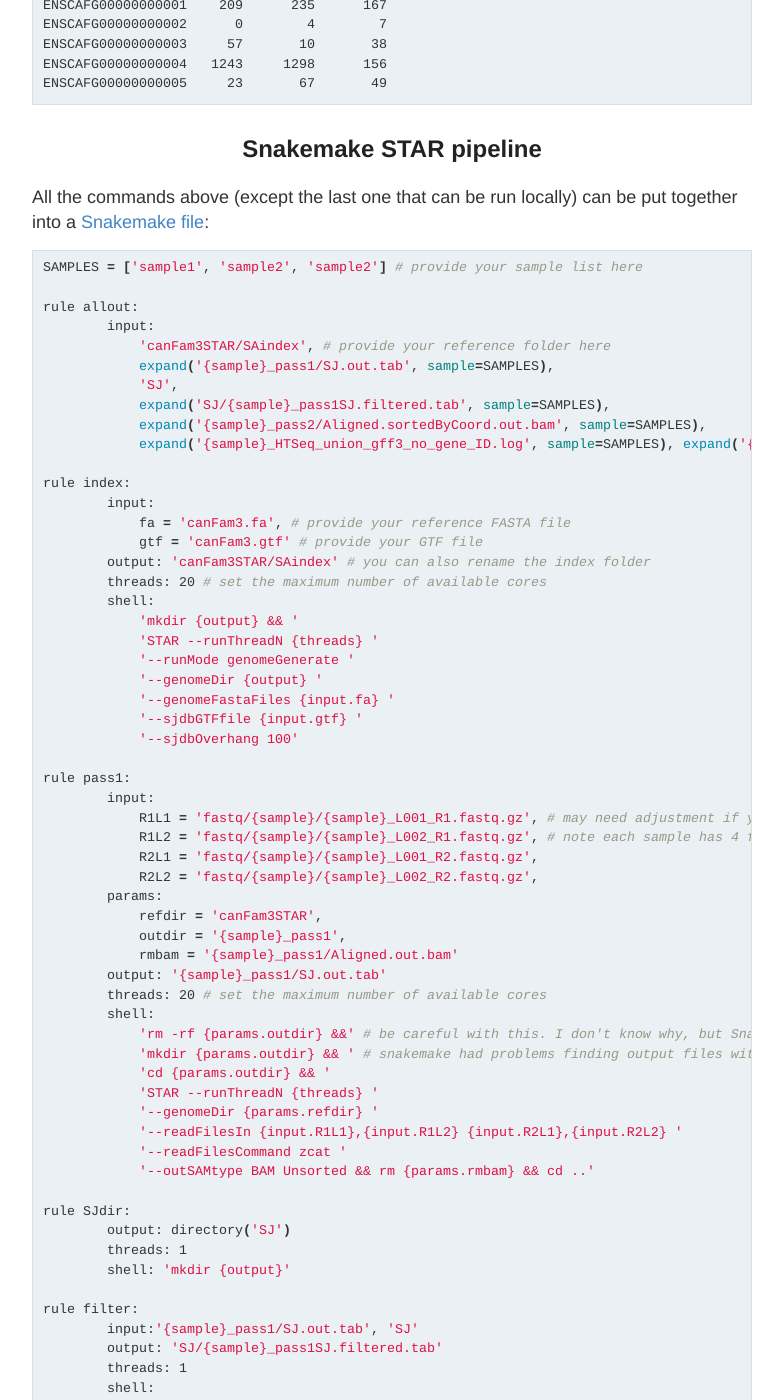
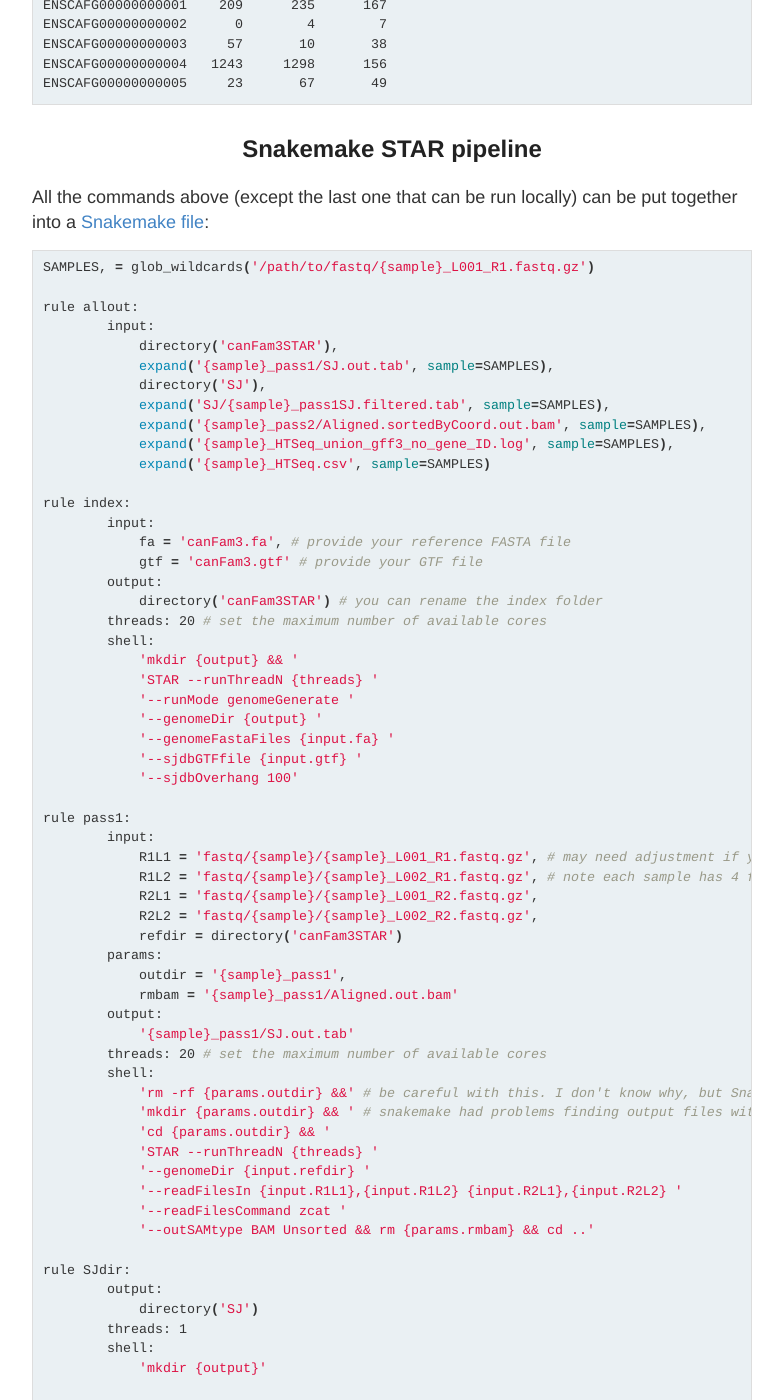
Before and after one commit to evodify/evodify.github.io, a Jekyll site: the page built from _posts/2019-04-18-rna-seq-star-snakemake.md, in a window 1280 px wide and 1400 px high, scrolled down 5141 px. Shown: the whole window, without its empty margins (248-1031 px from the left). Built offline with Jekyll 4.4.1, drawn with Linux system fonts in a browser that asks for light colours; some of the changed text lies outside the part shown.

Commit message:
updated snakemake code _posts/2019-04-18-rna-seq-star-snakemake.md

````diff
--- a/_posts/2019-04-18-rna-seq-star-snakemake.md
+++ b/_posts/2019-04-18-rna-seq-star-snakemake.md
@@ -178,22 +178,24 @@
 All the commands above (except the last one that can be run locally) can be put together into a [Snakemake file](/assets/posts/2019-04-18-rna-seq-star-snakemake/Snakefile):
 
 ```bash
-SAMPLES = ['sample1', 'sample2', 'sample2'] # provide your sample list here
+SAMPLES, = glob_wildcards('/path/to/fastq/{sample}_L001_R1.fastq.gz')
 
 rule allout:
         input:
-            'canFam3STAR/SAindex', # provide your reference folder here
+            directory('canFam3STAR'),
             expand('{sample}_pass1/SJ.out.tab', sample=SAMPLES),
-            'SJ',
+            directory('SJ'),
             expand('SJ/{sample}_pass1SJ.filtered.tab', sample=SAMPLES),
             expand('{sample}_pass2/Aligned.sortedByCoord.out.bam', sample=SAMPLES),
-            expand('{sample}_HTSeq_union_gff3_no_gene_ID.log', sample=SAMPLES), expand('{sample}_HTSeq.csv', sample=SAMPLES)
+            expand('{sample}_HTSeq_union_gff3_no_gene_ID.log', sample=SAMPLES),
+            expand('{sample}_HTSeq.csv', sample=SAMPLES)
 
 rule index:
         input:
             fa = 'canFam3.fa', # provide your reference FASTA file
             gtf = 'canFam3.gtf' # provide your GTF file
-        output: 'canFam3STAR/SAindex' # you can also rename the index folder
+        output:
+            directory('canFam3STAR') # you can rename the index folder
         threads: 20 # set the maximum number of available cores
         shell:
             'mkdir {output} && '
@@ -210,30 +212,36 @@
             R1L2 = 'fastq/{sample}/{sample}_L002_R1.fastq.gz', # note each sample has 4 fastq files ~ 2 lanes per file
             R2L1 = 'fastq/{sample}/{sample}_L001_R2.fastq.gz',
             R2L2 = 'fastq/{sample}/{sample}_L002_R2.fastq.gz',
+            refdir = directory('canFam3STAR')
         params:
-            refdir = 'canFam3STAR',
             outdir = '{sample}_pass1',
             rmbam = '{sample}_pass1/Aligned.out.bam'
-        output: '{sample}_pass1/SJ.out.tab'
+        output:
+            '{sample}_pass1/SJ.out.tab'
         threads: 20 # set the maximum number of available cores
         shell:
             'rm -rf {params.outdir} &&' # be careful with this. I don't know why, but Snakemake had problems without this cleaning.
             'mkdir {params.outdir} && ' # snakemake had problems finding output files with --outFileNamePrefix, so I used this approach instead
             'cd {params.outdir} && '
             'STAR --runThreadN {threads} '
-            '--genomeDir {params.refdir} '
+            '--genomeDir {input.refdir} '
             '--readFilesIn {input.R1L1},{input.R1L2} {input.R2L1},{input.R2L2} '
             '--readFilesCommand zcat '
             '--outSAMtype BAM Unsorted && rm {params.rmbam} && cd ..'
 
 rule SJdir:
-        output: directory('SJ')
+        output:
+            directory('SJ')
         threads: 1
-        shell: 'mkdir {output}'
+        shell:
+            'mkdir {output}'
 
 rule filter:
-        input:'{sample}_pass1/SJ.out.tab', 'SJ'
-        output: 'SJ/{sample}_pass1SJ.filtered.tab'
+        input:
+            '{sample}_pass1/SJ.out.tab',
+            directory('SJ')
+        output:
+            'SJ/{sample}_pass1SJ.filtered.tab'
         threads: 1
         shell:
             '''awk "{ { if (\$7 >= 3) print \$0 } }" {input[0]} > {input[0]}.filtered && '''
@@ -245,19 +253,20 @@
             R1L2 = 'fastq/{sample}/{sample}_L002_R1.fastq.gz',
             R2L1 = 'fastq/{sample}/{sample}_L001_R2.fastq.gz',
             R2L2 = 'fastq/{sample}/{sample}_L002_R2.fastq.gz',
-            SJfiles = 'SJ/{sample}_pass1SJ.filtered.tab'
+            SJfiles = 'SJ/{sample}_pass1SJ.filtered.tab',
+            refdir = directory('canFam3STAR')
         params:
-            refdir = 'canFam3STAR',
             outdir = '{sample}_pass2',
             id = '{sample}'
-        output: '{sample}_pass2/Aligned.sortedByCoord.out.bam'
+        output:
+            '{sample}_pass2/Aligned.sortedByCoord.out.bam'
         threads: 20 # set the maximum number of available cores
         shell:
             'rm -rf {params.outdir} &&' # be careful with this. I don't know why, but Snakemake had problems without this cleaning.
             'mkdir {params.outdir} && '
             'cd {params.outdir} && '
             'STAR --runThreadN {threads} '
-            '--genomeDir {params.refdir} '
+            '--genomeDir {input.refdir} '
             '--readFilesIn {input.R1L1},{input.R1L2} {input.R2L1},{input.R2L2} '
             '--readFilesCommand zcat '
             '--outSAMtype BAM SortedByCoordinate '
````
Also changed, not shown: other parts of _posts/2019-04-18-rna-seq-star-snakemake.md (+5 -3 lines), 1 other file.
